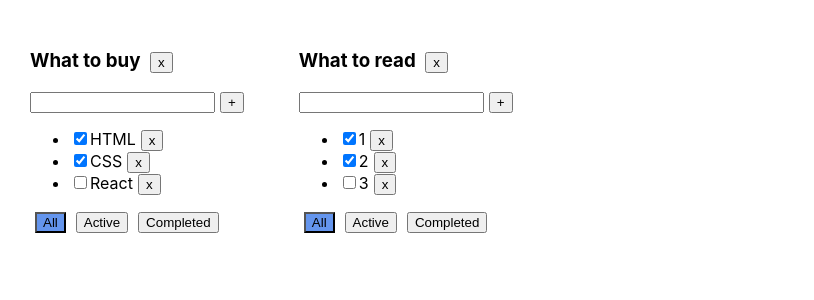
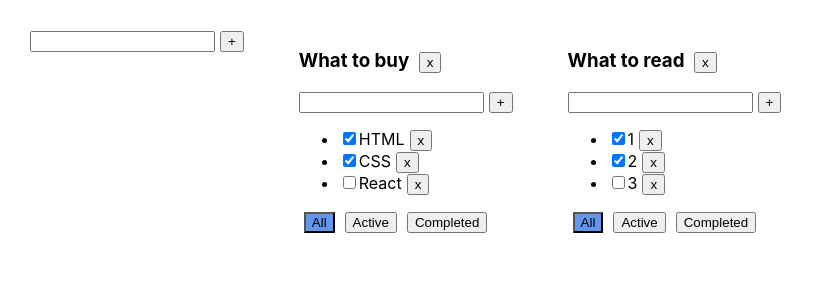
Before and after one commit to remadyt/TodoList, a React (Create React App) app: page / in a window 1280 px wide. Shown: the top 300 px of the page, without its empty margins (0-814 px from the left). Built offline with nearby package versions, Linux system fonts and the light colour scheme.

Commit message:
06-TodoList

```diff
--- a/src/App.tsx
+++ b/src/App.tsx
@@ -2,6 +2,7 @@ import React, {useState} from 'react';
 import './App.css';
 import {TaskType, TodoList} from "./TodoList";
 import {v1} from "uuid";
+import AddItemForm from "./addItemForm";
 
 
 export type FilterType = 'all' | 'active' | 'completed'
@@ -15,6 +16,7 @@ type AllTasksType = {
 }
 
 function App() {
+
     function removeTask(id: string, todoListId: string) {
         let tasks = tasksObj[todoListId]
         let filteredTasks = tasks.filter(t => t.id !== id)
@@ -37,6 +39,14 @@ function App() {
         }
         setTasks({...tasksObj})
     }
+    function changeTaskTitle(id: string, title: string, todoListId:string) {
+        let tasks = tasksObj[todoListId]
+        let task = tasks.find(task => task.id === id)
+        if (task) {
+            task.title = title
+        }
+        setTasks({...tasksObj})
+    }
     function addTask(title: string, todoListId: string) {
         let tasks = tasksObj[todoListId]
         let task = {id: v1(), title: title, isDone: false}
@@ -45,9 +55,26 @@ function App() {
         setTasks({...tasksObj})
 
     }
-    function deleteTodoList (todoListId:string) {
+    function deleteTodoList(todoListId: string) {
         let filterTodoList = todoLists.filter((tl) => tl.id !== todoListId)
         setTodoList(filterTodoList)
+        delete tasksObj[todoListId]
+        setTasks(tasksObj)
+    }
+    function addTodoList(title: string) {
+        const newTodoListId = v1()
+        const newTodoList: TodoListType = {
+            id: newTodoListId, title: title, filter: 'all'
+        }
+        setTodoList([newTodoList, ...todoLists])
+        setTasks({...tasksObj, [newTodoListId]: []})
+    }
+    function changeTodoListTitle (title:string,todoListId:string) {
+        const todoList = todoLists.find(tl => tl.id === todoListId)
+        if (todoList) {
+            todoList.title = title
+            setTodoList([...todoLists])
+        }
     }
 
     const todoLists1 = v1()
@@ -76,6 +103,7 @@ function App() {
 
     return (
         <div className="App">
+            <AddItemForm addItem={addTodoList}/>
             {
                 todoLists.map((tl) => {
                     let tasksForTodoList = tasksObj[tl.id]
@@ -85,6 +113,7 @@ function App() {
                     if (tl.filter === 'completed') {
                         tasksForTodoList = tasksForTodoList.filter(t => t.isDone)
                     }
+
                     return (
                         <TodoList
                             key={tl.id}
@@ -97,6 +126,8 @@ function App() {
                             addTask={addTask}
                             filter={tl.filter}
                             deleteTodoList={deleteTodoList}
+                            changeTaskTitle={changeTaskTitle}
+                            changeTodoListTitle={changeTodoListTitle}
                         />
                     )
                 })
--- /dev/null
+++ b/src/EditableSpan.tsx
@@ -0,0 +1,35 @@
+import React, {ChangeEvent, useState} from 'react';
+
+type EditableSpanPropsType = {
+    title: string
+    changeItem: (title:string) => void
+
+}
+
+function EditableSpan(props: EditableSpanPropsType) {
+    const [title, setTitle] = useState('')
+    const [editMode, setEditMode] = useState<boolean>(false)
+    const onEditMode = () => {
+        setEditMode(true)
+    }
+    const offEditMode = () => {
+        setEditMode(false)
+        props.changeItem(title)
+    }
+    const changeTitle = (event: ChangeEvent<HTMLInputElement>) => {
+        setTitle(event.currentTarget.value)
+
+    }
+    return (
+        editMode
+            ? <input
+                autoFocus
+                onBlur={offEditMode}
+                value={title}
+                onChange={changeTitle}
+            />
+            : <span onDoubleClick={onEditMode}>{props.title}</span>
+    )
+}
+
+export default EditableSpan;
--- a/src/TodoList.tsx
+++ b/src/TodoList.tsx
@@ -1,5 +1,7 @@
 import React, {useState, KeyboardEvent, ChangeEvent} from "react";
 import {FilterType} from "./App";
+import AddItemForm from "./addItemForm";
+import EditableSpan from "./EditableSpan";
 
 
 export type TaskType = {
@@ -11,62 +13,45 @@ export type TaskType = {
 type PropsType = {
     tasks: Array<TaskType>
     title: string
-    id:string
+    id: string
     filter: FilterType
     removeTask: (title: string, todoListId: string) => void
     addTask: (title: string, todoListId: string) => void
-    changeFilter: (value:FilterType,todoListId: string ) => void
+    changeFilter: (value: FilterType, todoListId: string) => void
     changeStatus: (id: string, isDone: boolean) => void
-    deleteTodoList: (todoListId:string) => void
+    deleteTodoList: (todoListId: string) => void
+    changeTaskTitle: (id: string, title: string,todoListId:string) => void
+    changeTodoListTitle: (title:string,todoListId:string) => void
+
 }
 
 export function TodoList(props: PropsType) {
-    const [title, setTitle] = useState('')
-    const [error,setError] = useState<string| null>(null)
-    const addTask = () => {
-        if(title.trim() !== '') {
-        props.addTask(title,props.id)
-        setTitle('')
-        } else {
-            setError('Title is required')
-        }
-    }
-    const onKeyPressHandler = (event: KeyboardEvent<HTMLInputElement>) => {
-        if (event.key === 'Enter') {
-            addTask()
-    }}
-    const onChangeHandler = (event: ChangeEvent<HTMLInputElement>) => {
-        setTitle(event.currentTarget.value)
-        setError(null)
-    }
+    const addTask = (title:string) => props.addTask(title,props.id)
     const onAllClickHandler = () => props.changeFilter('all', props.id)
     const onActiveClickHandler = () => props.changeFilter('active', props.id)
     const onCompletedClickHandler = () => props.changeFilter('completed', props.id)
+    const changeTodoListTitle = (title:string) => props.changeTodoListTitle(title, props.id)
+
     return (
         <div>
-            <h3>{props.title} <button onClick={() => {props.deleteTodoList(props.id)}}>x</button></h3>
-            <div>
-                <input
-                    className={error ? 'error' : ''}
-                    onKeyPress={onKeyPressHandler}
-                    value={title}
-                    onChange={onChangeHandler}/>
-                <button onClick={addTask}>+</button>
-                {error && <div className='error-message'>{error}</div>}
-            </div>
+            <h3><EditableSpan changeItem={changeTodoListTitle} title={props.title}/> <button onClick={() => {props.deleteTodoList(props.id)}}>x</button></h3>
+            <AddItemForm addItem={addTask}/>
             <ul>
                 {
                     props.tasks.map(t => {
                         const onClickHandler = () => {
-                            props.removeTask(t.id,props.id)
+                            props.removeTask(t.id, props.id)
                         }
                         const onChangeHandler = (event: ChangeEvent<HTMLInputElement>) => props.changeStatus(t.id, event.currentTarget.checked)
+                        const changeTitle = (title:string) => {
+                            props.changeTaskTitle(t.id,title,props.id)
+                        }
                         return (
                             <li key={t.id}>
                                 <input onChange={onChangeHandler}
                                        type="checkbox"
                                        checked={t.isDone}/>
-                                <span>{t.title}</span>
+                                <EditableSpan changeItem={changeTitle} title={t.title} />
                                 <button
                                     onClick={onClickHandler}>
                                     x
@@ -76,9 +61,14 @@ export function TodoList(props: PropsType) {
 
             </ul>
             <div>
-                    <button className={props.filter === 'all' ? 'active-filter' : ''} onClick={onAllClickHandler}>All</button>
-                    <button className={props.filter === 'active' ? 'active-filter' : ''} onClick={onActiveClickHandler}>Active</button>
-                    <button className={props.filter === 'completed' ? 'active-filter' : ''} onClick={onCompletedClickHandler}>Completed</button>
+                <button className={props.filter === 'all' ? 'active-filter' : ''} onClick={onAllClickHandler}>All
+                </button>
+                <button className={props.filter === 'active' ? 'active-filter' : ''}
+                        onClick={onActiveClickHandler}>Active
+                </button>
+                <button className={props.filter === 'completed' ? 'active-filter' : ''}
+                        onClick={onCompletedClickHandler}>Completed
+                </button>
             </div>
         </div>
     )
--- /dev/null
+++ b/src/addItemForm.tsx
@@ -0,0 +1,40 @@
+import React, {ChangeEvent, KeyboardEvent, useState} from 'react';
+
+type AddItemFormPropsType = {
+    addItem: (title:string) => void
+
+}
+
+function AddItemForm (props:AddItemFormPropsType) {
+    const [title, setTitle] = useState('')
+    const [error,setError] = useState<string| null>(null)
+    const onKeyPressAddTask = (event: KeyboardEvent<HTMLInputElement>) => {
+        if (event.key === 'Enter') {
+            addItem()
+        }}
+    const changeTitle = (event: ChangeEvent<HTMLInputElement>) => {
+        setTitle(event.currentTarget.value)
+        setError(null)
+    }
+    const addItem = () => {
+        if(title.trim() !== '') {
+            props.addItem(title)
+            setTitle('')
+        } else {
+            setError('Title is required')
+        }
+    }
+    return (
+        <div>
+            <input
+                className={error ? 'error' : ''}
+                onKeyPress={onKeyPressAddTask}
+                value={title}
+                onChange={changeTitle}/>
+            <button onClick={addItem}>+</button>
+            {error && <div className='error-message'>{error}</div>}
+        </div>
+    )
+}
+
+export default AddItemForm;
```
Lines whose indentation alone changed are shown as unchanged.
